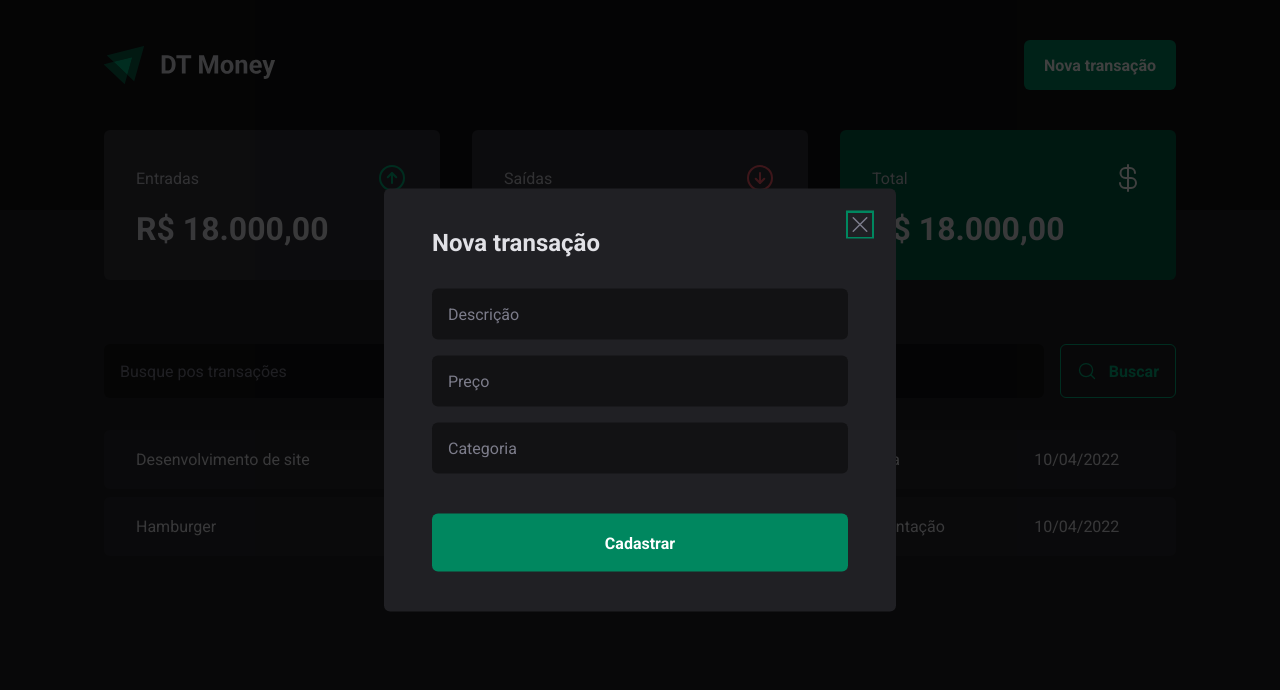
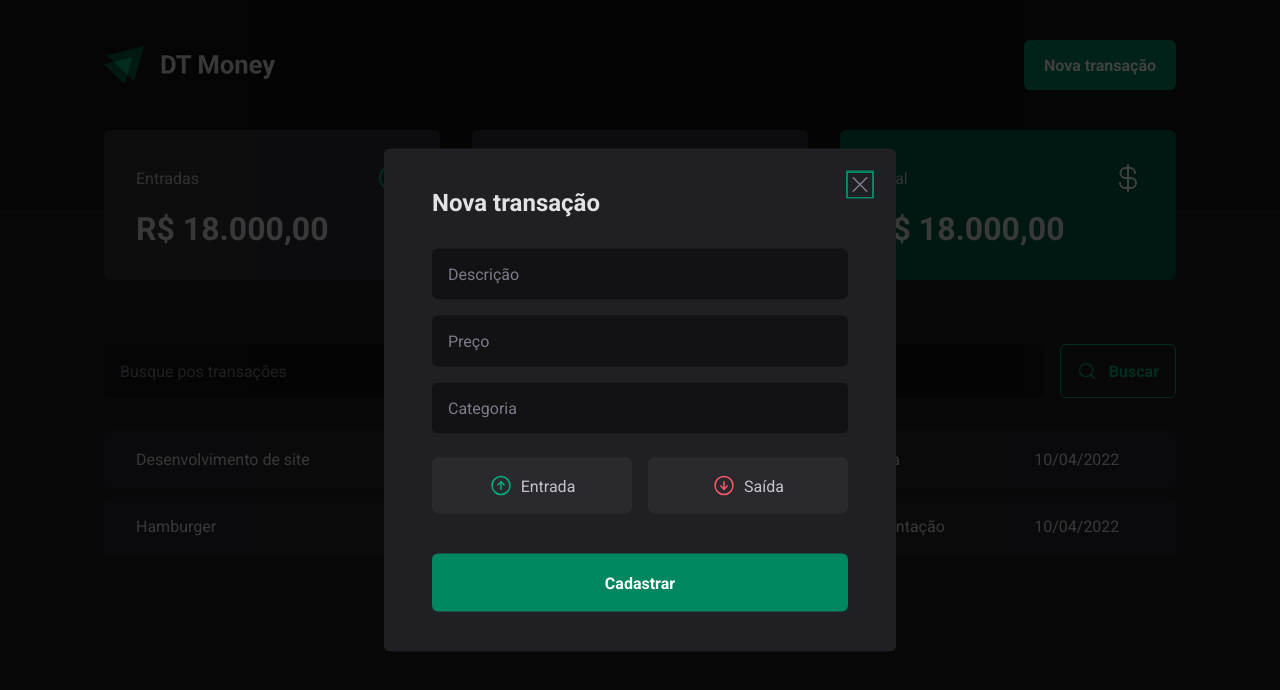
Before and after one commit to denisiorodrigues/dt-money, a React (Vite) app: page / in a window 1280 px wide. Both pictures are taken after a click on the button "Nova transação". Shown: the top 690 px of the page. Built offline with nearby package versions, Linux system fonts and the light colour scheme.

Commit message:
Botão de entrada e saída do modal

```diff
--- a/src/components/NewTransactionModal/index.tsx
+++ b/src/components/NewTransactionModal/index.tsx
@@ -1,6 +1,6 @@
 import * as Dialog from '@radix-ui/react-dialog';
-import { CloseButton, Content, Overlay } from './styles';
-import { X } from 'phosphor-react';
+import { CloseButton, Content, Overlay, TransactionType, TransactionTypeButton } from './styles';
+import { ArrowCircleDown, ArrowCircleUp, X } from 'phosphor-react';
 
 export function NewTransactionModal() {
 
@@ -19,6 +19,18 @@
           <input type="number" placeholder='Preço' required/>
           <input type="text" placeholder='Categoria' required/>
 
+          <TransactionType>
+            <TransactionTypeButton variant='income'>
+              <ArrowCircleUp size={24} />
+              Entrada
+            </TransactionTypeButton>
+
+            <TransactionTypeButton variant='outcome'>
+              <ArrowCircleDown size={24} />
+              Saída
+            </TransactionTypeButton>
+          </TransactionType>
+
           <button type='submit'>
             Cadastrar
           </button>
--- a/src/components/NewTransactionModal/styles.ts
+++ b/src/components/NewTransactionModal/styles.ts
@@ -67,3 +67,31 @@
   cursor: pointer;
   color: ${props => props.theme['gray-500']};
 `
+
+interface TransactionTypeButtonProps {
+  variant : 'income' | 'outcome'
+}
+
+export const TransactionType = styled.div`
+  display: grid;
+  grid-template-columns: repeat(2,1fr);
+  gap: 1rem;
+  margin-top:  0.5rem;
+`
+
+export const TransactionTypeButton = styled.button<TransactionTypeButtonProps>`
+  background: ${props => props.theme['gray-700']};
+  padding: 1rem;
+  display: flex;
+  align-items: center;
+  justify-content: center;
+  gap: 0.5rem;
+  border-radius: 6px;
+  cursor: pointer;
+  border: 0;
+  color: ${props => props.theme['gray-300']};
+
+  svg {
+    color : ${props => props.variant === 'income' ? props.theme['green-300'] : props.theme['red-300']}
+  }
+`
```
